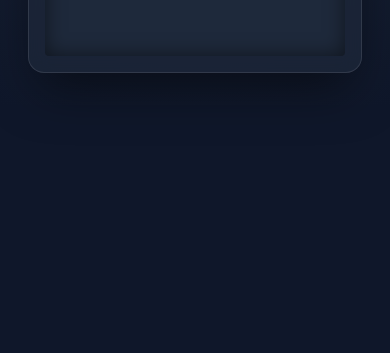
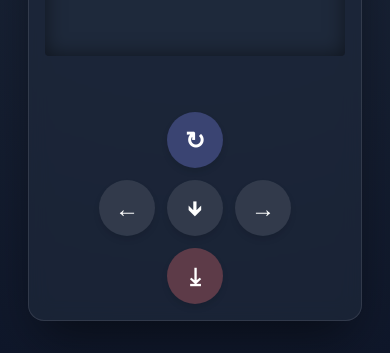
Before and after one commit to karol-public/test, a plain HTML site: page neon_edition/index.html in a window 390 px wide. Shown: the part 871-1224 px from the top of the page. Before the commit the page ends 976 px from the top, so only its background shows below. Drawn offline with Linux system fonts and the light colour scheme.

Commit message:
Add mobile support with on-screen controls

```diff
--- a/lolcat_edition/style.css
+++ b/lolcat_edition/style.css
@@ -223,6 +223,34 @@ canvas {
     transform: rotate(-3deg);
 }
 
+/* Mobile Controls */
+.mobile-controls {
+    display: none;
+}
+
+.control-btn {
+    width: 56px;
+    height: 56px;
+    border-radius: 50%;
+    border: 2px solid var(--accent-color);
+    background: white;
+    color: var(--accent-color);
+    font-size: 1.5rem;
+    display: flex;
+    justify-content: center;
+    align-items: center;
+    cursor: pointer;
+    user-select: none;
+    -webkit-tap-highlight-color: transparent;
+    touch-action: manipulation;
+    box-shadow: 0 4px 0px rgba(219, 39, 119, 0.2);
+}
+
+.control-btn:active {
+    transform: translateY(2px);
+    box-shadow: none;
+}
+
 @media (max-width: 600px) {
     .game-container {
         flex-direction: column;
@@ -244,4 +272,40 @@ canvas {
     .controls-info {
         display: none;
     }
+
+    .mobile-controls {
+        display: grid;
+        grid-template-columns: repeat(3, auto);
+        grid-template-rows: auto auto auto;
+        gap: 12px;
+        margin: 1.5rem auto 0;
+        justify-content: center;
+    }
+
+    #btn-rotate {
+        grid-column: 2;
+        grid-row: 1;
+    }
+
+    #btn-left {
+        grid-column: 1;
+        grid-row: 2;
+    }
+
+    #btn-down {
+        grid-column: 2;
+        grid-row: 2;
+    }
+
+    #btn-right {
+        grid-column: 3;
+        grid-row: 2;
+    }
+
+    #btn-drop {
+        grid-column: 2;
+        grid-row: 3;
+        border-color: #ef4444;
+        color: #ef4444;
+    }
 }
--- a/neon_edition/game.js
+++ b/neon_edition/game.js
@@ -230,6 +230,7 @@ class Input {
     constructor(game) {
         this.game = game;
         this.setupListeners();
+        this.setupTouchControls();
     }
 
     setupListeners() {
@@ -262,6 +263,28 @@ class Input {
                 startBtn.blur(); // Remove focus so spacebar doesn't trigger click
             });
         }
+    }
+
+    setupTouchControls() {
+        const bindButton = (id, action) => {
+            const btn = document.getElementById(id);
+            if (!btn) return;
+
+            const handler = (e) => {
+                if (e.cancelable) e.preventDefault(); // Prevent scrolling/zooming
+                if (this.game.isGameOver && id !== 'start-btn') return;
+                action();
+            };
+
+            btn.addEventListener('touchstart', handler, { passive: false });
+            btn.addEventListener('mousedown', handler);
+        };
+
+        bindButton('btn-left', () => this.game.move(-1));
+        bindButton('btn-right', () => this.game.move(1));
+        bindButton('btn-rotate', () => this.game.rotate());
+        bindButton('btn-down', () => this.game.drop());
+        bindButton('btn-drop', () => this.game.hardDrop());
     }
 }
 
--- a/neon_edition/index.html
+++ b/neon_edition/index.html
@@ -39,6 +39,13 @@
                 <h2>PAUSED</h2>
                 <button id="resume-btn">RESUME</button>
             </div>
+            <div class="mobile-controls">
+                <button id="btn-left" class="control-btn">←</button>
+                <button id="btn-rotate" class="control-btn">↻</button>
+                <button id="btn-right" class="control-btn">→</button>
+                <button id="btn-down" class="control-btn">↓</button>
+                <button id="btn-drop" class="control-btn">⤓</button>
+            </div>
         </div>
     </div>
     <button id="pause-btn" class="icon-btn" title="Pause Game">
--- a/neon_edition/style.css
+++ b/neon_edition/style.css
@@ -174,6 +174,34 @@ canvas {
     background: rgba(255, 255, 255, 0.05);
 }
 
+/* Mobile Controls */
+.mobile-controls {
+    display: none;
+}
+
+.control-btn {
+    width: 56px;
+    height: 56px;
+    border-radius: 50%;
+    border: none;
+    background: rgba(255, 255, 255, 0.1);
+    color: white;
+    font-size: 1.5rem;
+    display: flex;
+    justify-content: center;
+    align-items: center;
+    cursor: pointer;
+    user-select: none;
+    -webkit-tap-highlight-color: transparent;
+    touch-action: manipulation;
+    box-shadow: 0 4px 6px rgba(0, 0, 0, 0.1);
+}
+
+.control-btn:active {
+    background: rgba(255, 255, 255, 0.3);
+    transform: scale(0.95);
+}
+
 @media (max-width: 600px) {
     .game-container {
         flex-direction: column;
@@ -196,4 +224,40 @@ canvas {
     .controls-info {
         display: none;
     }
+
+    .mobile-controls {
+        display: grid;
+        grid-template-columns: repeat(3, auto);
+        grid-template-rows: auto auto auto;
+        gap: 12px;
+        margin: 1.5rem auto 0;
+        justify-content: center;
+    }
+
+    #btn-rotate {
+        grid-column: 2;
+        grid-row: 1;
+        background: rgba(129, 140, 248, 0.3);
+    }
+
+    #btn-left {
+        grid-column: 1;
+        grid-row: 2;
+    }
+
+    #btn-down {
+        grid-column: 2;
+        grid-row: 2;
+    }
+
+    #btn-right {
+        grid-column: 3;
+        grid-row: 2;
+    }
+
+    #btn-drop {
+        grid-column: 2;
+        grid-row: 3;
+        background: rgba(248, 113, 113, 0.3);
+    }
 }
```
Also changed, not shown: lolcat_edition/game.js (+23 -0 lines), lolcat_edition/index.html (+7 -0 lines).
